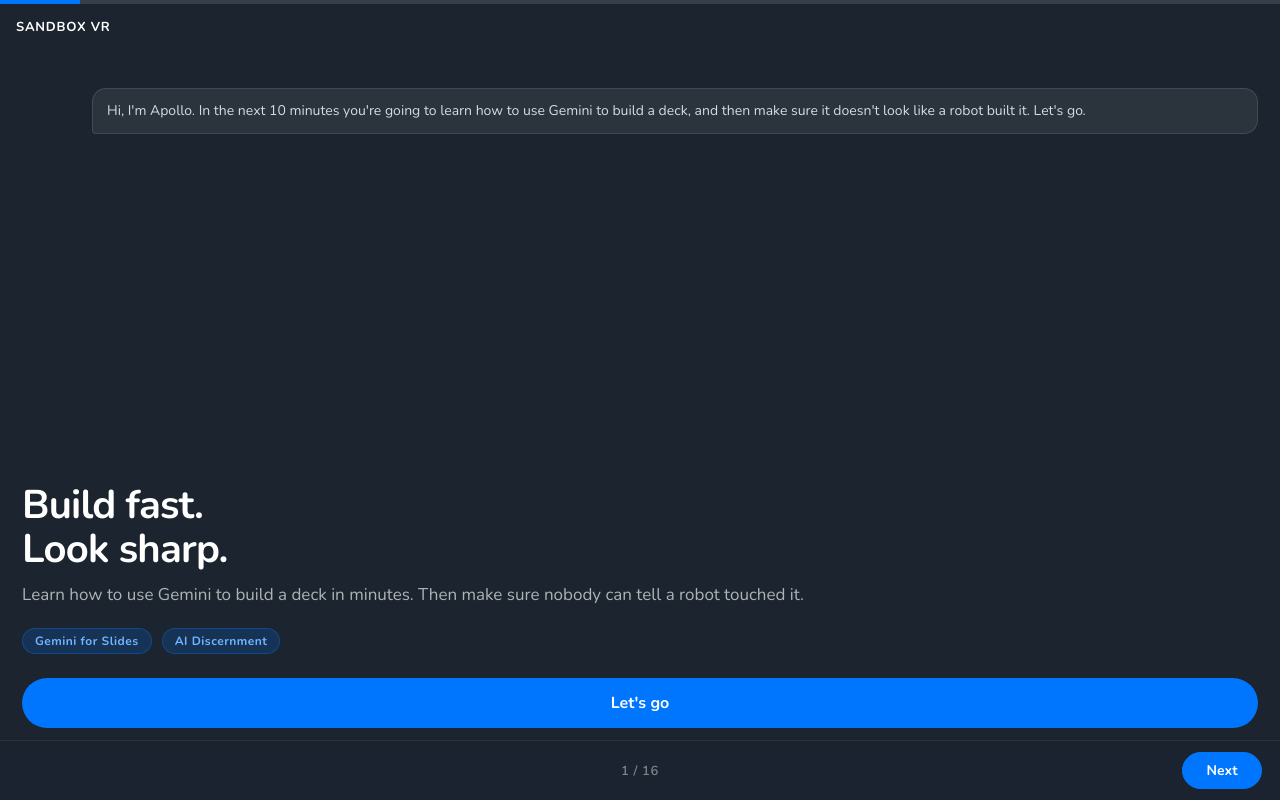
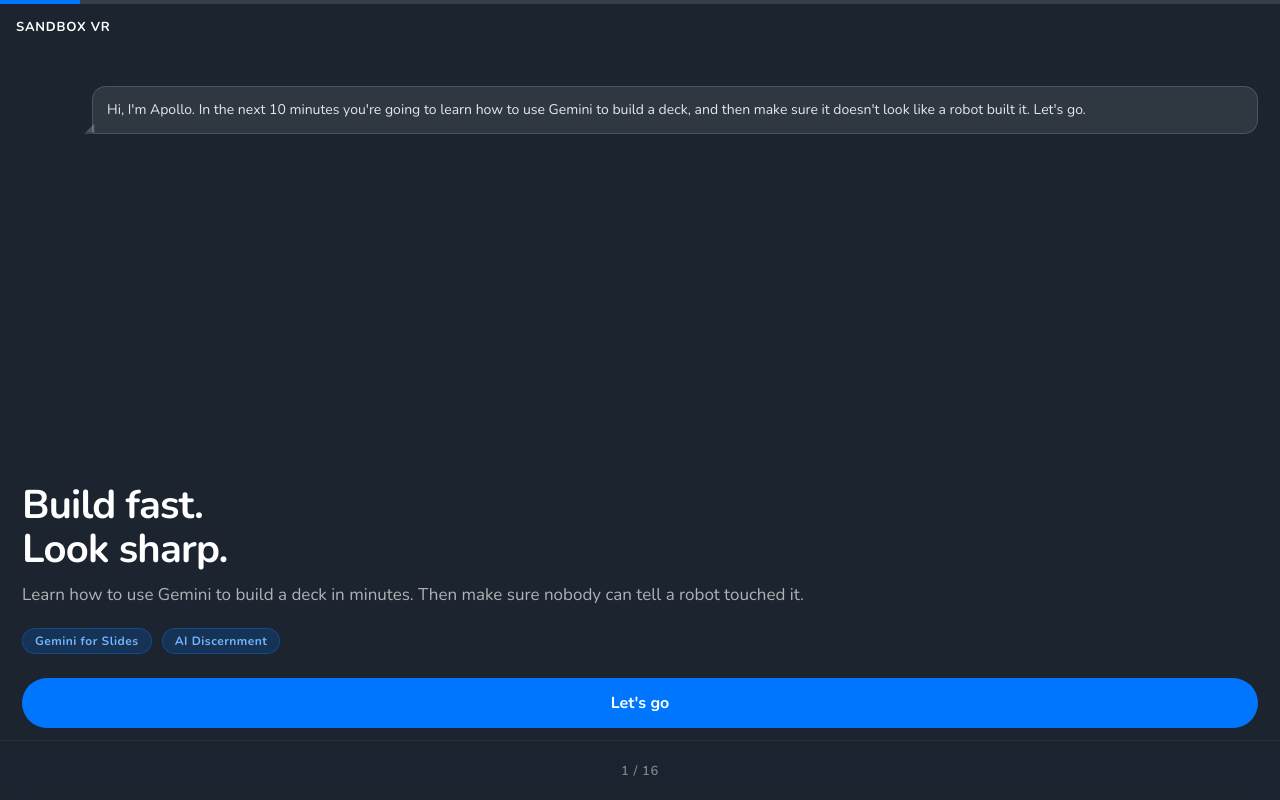
Before and after one commit to sandbox-vr-learning/gemini-microlearning, a plain HTML site: page index.html in a window 1280 px wide. Drawn offline with nearby package versions, Linux system fonts and the light colour scheme; a web font is replaced by a local one.

Commit message:
Fix slide stacking with display:none, proper speech bubble tail, hide Next on slide 1

```diff
--- a/index.html
+++ b/index.html
@@ -64,24 +64,29 @@
     }
 
     .slide {
+      display: none;
       position: absolute; inset: 0;
       padding: 58px 22px 72px;
       overflow-y: auto; overflow-x: hidden;
-      display: flex; flex-direction: column;
-      opacity: 0; pointer-events: none; visibility: hidden;
-      transition: opacity 0.28s ease, transform 0.28s ease, visibility 0s linear 0.28s;
-      transform: translateX(32px);
+      flex-direction: column;
       -ms-overflow-style: none; scrollbar-width: none;
     }
     .slide::-webkit-scrollbar { display: none; }
     .slide.active {
-      opacity: 1; pointer-events: all; visibility: visible;
-      transform: translateX(0);
-      transition: opacity 0.28s ease, transform 0.28s ease, visibility 0s linear 0s;
+      display: flex;
+      animation: slideIn 0.28s ease both;
     }
-    .slide.exit-left {
-      opacity: 0; transform: translateX(-32px); visibility: hidden;
-      transition: opacity 0.28s ease, transform 0.28s ease, visibility 0s linear 0.28s;
+    .slide.going-back.active {
+      animation: slideInBack 0.28s ease both;
+    }
+
+    @keyframes slideIn {
+      from { opacity: 0; transform: translateX(24px); }
+      to   { opacity: 1; transform: translateX(0); }
+    }
+    @keyframes slideInBack {
+      from { opacity: 0; transform: translateX(-24px); }
+      to   { opacity: 1; transform: translateX(0); }
     }
 
     /* ── Bottom nav ── */
@@ -114,11 +119,32 @@
     }
     .apollo-img.large { width: 96px; height: 96px; }
     .speech-bubble {
-      flex: 1; background: rgba(255,255,255,0.07);
-      border: 1px solid rgba(255,255,255,0.11);
+      flex: 1; background: rgba(255,255,255,0.09);
+      border: 1px solid rgba(255,255,255,0.14);
       border-radius: 14px 14px 14px 4px;
-      padding: 11px 14px; font-size: 14px; line-height: 1.55;
-      color: rgba(255,255,255,0.82);
+      padding: 12px 14px; font-size: 14px; line-height: 1.55;
+      color: rgba(255,255,255,0.88);
+      position: relative;
+    }
+    .speech-bubble::before {
+      content: '';
+      position: absolute;
+      bottom: -1px;
+      left: -9px;
+      width: 0; height: 0;
+      border-style: solid;
+      border-width: 0 0 10px 10px;
+      border-color: transparent transparent rgba(255,255,255,0.14) transparent;
+    }
+    .speech-bubble::after {
+      content: '';
+      position: absolute;
+      bottom: 1px;
+      left: -7px;
+      width: 0; height: 0;
+      border-style: solid;
+      border-width: 0 0 9px 9px;
+      border-color: transparent transparent rgba(255,255,255,0.09) transparent;
     }
     .apollo-center {
       display: flex; flex-direction: column; align-items: center; text-align: center; margin-bottom: 20px;
@@ -731,25 +757,12 @@
   const next = document.getElementById('slide-' + n);
   const fwd = n > current;
 
-  // Prime next slide's starting position before making it visible
-  next.style.transition = 'none';
-  next.style.transform = fwd ? 'translateX(32px)' : 'translateX(-32px)';
-
-  requestAnimationFrame(() => {
-    // Now animate both slides
-    next.style.transition = '';
-    next.classList.add('active');
-    prev.classList.remove('active');
-    if (fwd) prev.classList.add('exit-left');
-
-    setTimeout(() => {
-      prev.classList.remove('exit-left');
-      next.style.transform = '';
-    }, 320);
-  });
+  prev.classList.remove('active', 'going-back');
+  next.classList.toggle('going-back', !fwd);
+  next.classList.add('active');
+  next.scrollTop = 0;
 
   current = n;
-  next.scrollTop = 0;
   updateUI();
   playAudio(n);
 
@@ -774,13 +787,18 @@
   current === 1 ? back.classList.add('hidden') : back.classList.remove('hidden');
 
   const next = document.getElementById('btn-next');
-  if (current === 13 && foundTells.size < 8) {
+  if (current === 1) {
+    next.classList.add('hidden');
+  } else if (current === 13 && foundTells.size < 8) {
+    next.classList.remove('hidden');
     next.disabled = true;
     next.textContent = 'Keep going';
   } else if (current === TOTAL) {
+    next.classList.remove('hidden');
     next.disabled = true;
     next.textContent = 'Done';
   } else {
+    next.classList.remove('hidden');
     next.disabled = false;
     next.textContent = 'Next';
   }
```
